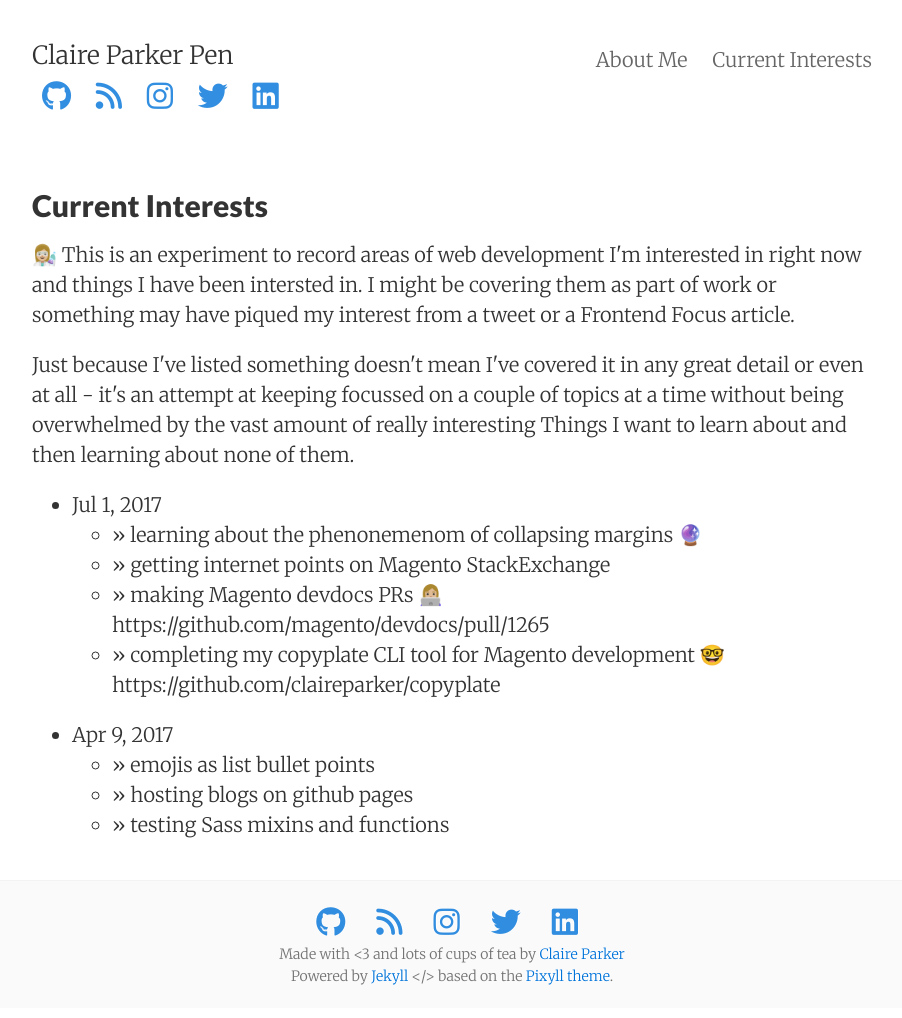
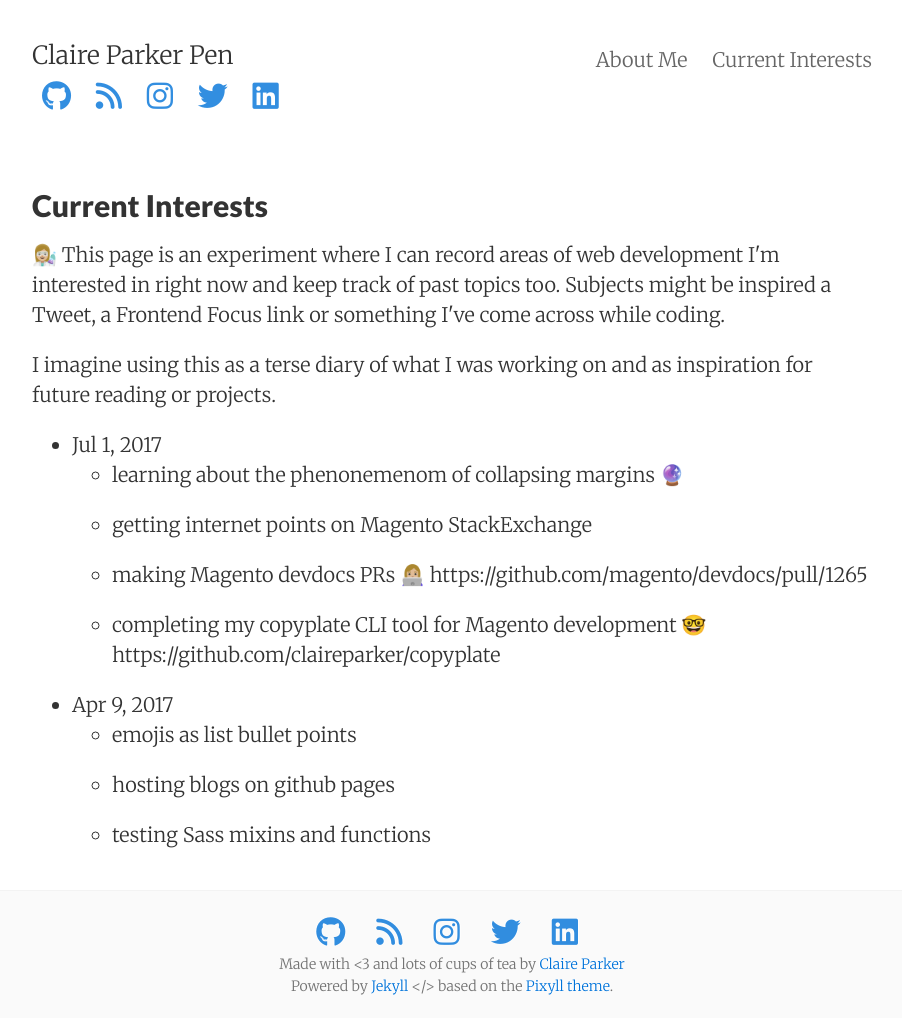
Before and after one commit to claire-codes/blog-com, a Jekyll site: the page built from interesting.md, in a window 1280 px wide. Shown: the whole page, without its empty margins (188-1090 px from the left). Built offline with Jekyll 4.4.1, drawn with Linux system fonts in a browser that asks for light colours; nearby versions of some CDN libraries.

Commit message:
:bomb: Improve copy and use markdownify function

```diff
--- a/interesting.md
+++ b/interesting.md
@@ -6,11 +6,11 @@ tags: interesting
 ---
 
 <p>
-👩🏼‍🔬 This is an experiment to record areas of web development I'm interested in right now and things I have been intersted in. I might be covering them as part of work or something may have piqued my interest from a tweet or a Frontend Focus article.
+👩🏼‍🔬 This page is an experiment where I can record areas of web development I'm interested in right now and keep track of past topics too. Subjects might be inspired a Tweet, a Frontend Focus link or something I've come across while coding.
 </p>
 
 <p>
-Just because I've listed something doesn't mean I've covered it in any great detail or even at all - it's an attempt at keeping focussed on a couple of topics at a time without being overwhelmed by the vast amount of really interesting Things I want to learn about and then learning about none of them.
+I imagine using this as a terse diary of what I was working on and as inspiration for future reading or projects.
 </p>
 
 <ul class="posts">
@@ -19,7 +19,7 @@ Just because I've listed something doesn't mean I've covered it in any great det
         <li><span>{{ post.date | date: site.date_format }}</span>
             <ul>
                 {% for interest in post.interests %}
-                    <li>&raquo; {{ interest }}</li>
+                    <li>{{ interest | markdownify }}</li>
                 {% endfor %}
             </ul>
         </li>
```
